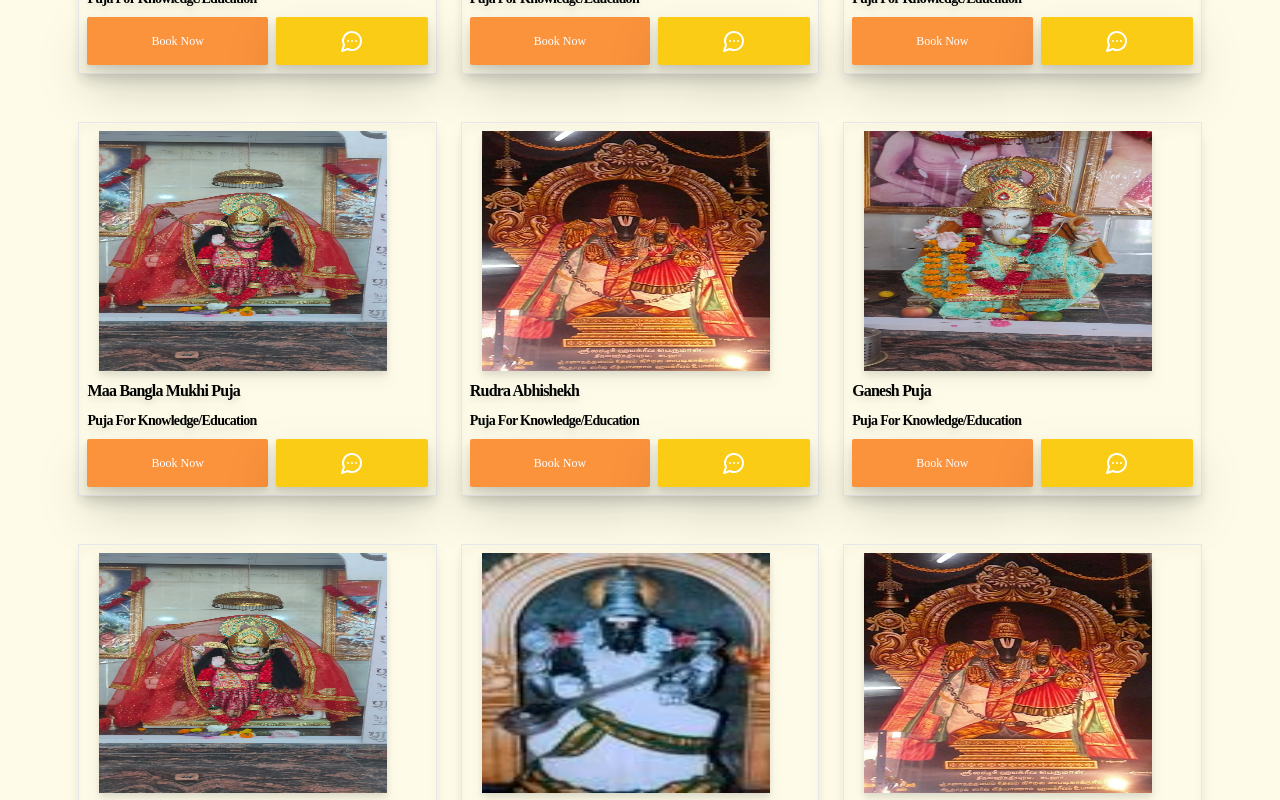
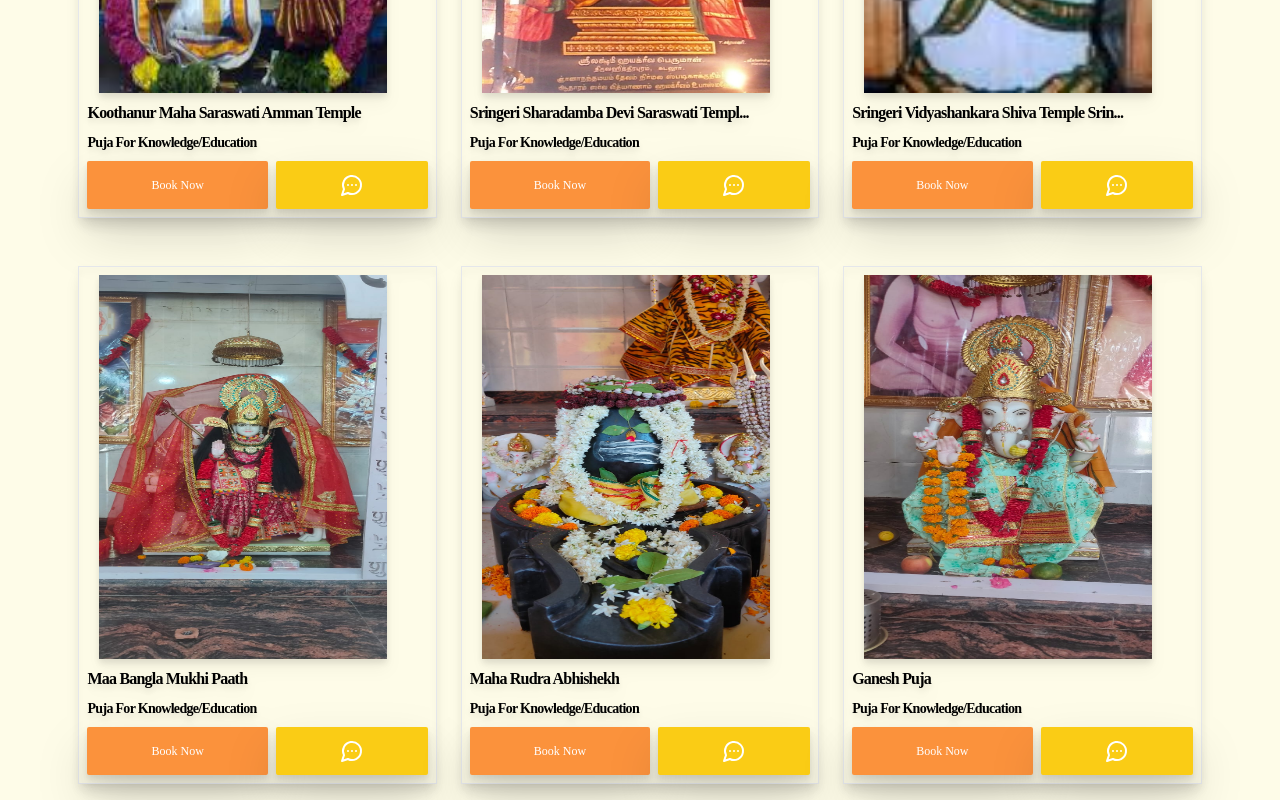
Before and after one commit to Akanksha4127/Pitambra, a React (Vite) app: page /index in a window 1280 px wide. Shown: the part 680-1480 px from the top of the page. Built offline with nearby package versions, Linux system fonts and the light colour scheme.

Commit message:
small bugs

```diff
--- a/src/Pages/E-Puja/index.jsx
+++ b/src/Pages/E-Puja/index.jsx
@@ -2,7 +2,7 @@ import React from "react";
 import ButtonWrapper from "../../Component/Button";
 import { Link, useNavigate } from "react-router-dom";
 import { ArrowRight, IndianRupee, Mail, MessageCircleMore, Phone } from "lucide-react";
-import { Demo1, Demo2, Demo3, Ganesh, Bhagwan1, Radhe, Ram, Matarani } from "../../utility/E-PujaImages";
+import { Demo1, Demo2, Demo3, Ganesh, Bhagwan1, Radhe, Ram, Matarani, Shiv, Hanuman } from "../../utility/E-PujaImages";
 
 function Index() {
   const ProductCard = ({ Photo, Name, About, Price, onClick }) => {
@@ -11,7 +11,7 @@ function Index() {
         <section className="">
           <img
             src={Photo}
-            className="w-72 h-60 hover:scale-105 transition duration-200 ease-in-out mx-3"
+            className="w-72 h-96 hover:scale-105 transition duration-200 ease-in-out mx-3"
           />
         </section>
         <h1 className="text-md tracking-tighter font-bold text-black">
@@ -67,14 +67,14 @@ function Index() {
         />
         <ProductCard
           Photo={Matarani}
-          Name={"Maa Bangla Mukhi Puja"}
+          Name={"Maa Bangla Mukhi Paath"}
           About={"Puja For Knowledge/Education"}
           Price={"1151"}
           onClick={() => navigate("#")}
         />
         <ProductCard
-          Photo={Demo2}
-          Name={"Rudra Abhishekh"}
+          Photo={Shiv}
+          Name={"Maha Rudra Abhishekh"}
           About={"Puja For Knowledge/Education"}
           Price={"1151"}
           onClick={() => navigate("#")}
@@ -87,15 +87,15 @@ function Index() {
           onClick={() => navigate("#")}
         />
         <ProductCard
-          Photo={Matarani}
-          Name={"Mata rani Puja"}
+          Photo={Hanuman}
+          Name={"Hanuman Ji ki Vishesh Pujan"}
           About={"Puja For Knowledge/Education"}
           Price={"1151"}
           onClick={() => navigate("#")}
         />
         <ProductCard
-          Photo={Demo3}
-          Name={"Sringeri Vidyashankara Shiva Temple Srin..."}
+          Photo={Ram}
+          Name={"Shri Ramchandra ji ki Vishesh Pujan"}
           About={"Puja For Knowledge/Education"}
           Price={"1151"}
           onClick={() => navigate("#")}
--- a/src/Pages/MandirPhoto.jsx
+++ b/src/Pages/MandirPhoto.jsx
@@ -106,37 +106,37 @@ function MandirPhoto() {
           <img
             src={Nirman1}
             alt=""
-            className="hover:w-[30vw] hover:h-[40vh] lg:h-[35vh] lg:w-[20vw] transition duration-500 ease-in-out filter hover:brightness-150 backdrop-brightness-50"
+            className=" lg:h-[35vh] lg:w-[20vw] transition duration-500 ease-in-out filter hover:brightness-150 backdrop-brightness-50"
           />
           <img
             src={Nirman2}
             alt=""
-            className="hover:w-[30vw] hover:h-[40vh] lg:h-[35vh] lg:w-[20vw] transition duration-500 ease-in-out filter hover:brightness-150 backdrop-brightness-50"
+            className=" lg:h-[35vh] lg:w-[20vw] transition duration-500 ease-in-out filter hover:brightness-150 backdrop-brightness-50"
           />
           <img
             src={Nirman4}
             alt=""
-            className="hover:w-[30vw] hover:h-[40vh] lg:h-[35vh] lg:w-[20vw] transition duration-500 ease-in-out filter hover:brightness-150 backdrop-brightness-50"
+            className=" lg:h-[35vh] lg:w-[20vw] transition duration-500 ease-in-out filter hover:brightness-150 backdrop-brightness-50"
           />
           <img
             src={Nirman5}
             alt=""
-            className="hover:w-[30vw] hover:h-[40vh] lg:h-[35vh] lg:w-[20vw] transition duration-500 ease-in-out filter hover:brightness-150 backdrop-brightness-50"
+            className=" lg:h-[35vh] lg:w-[20vw] transition duration-500 ease-in-out filter hover:brightness-150 backdrop-brightness-50"
           />
           <img
             src={Nirman6}
             alt=""
-            className="hover:w-[30vw] hover:h-[40vh] lg:h-[35vh] lg:w-[20vw] transition duration-500 ease-in-out filter hover:brightness-150 backdrop-brightness-50"
+            className=" lg:h-[35vh] lg:w-[20vw] transition duration-500 ease-in-out filter hover:brightness-150 backdrop-brightness-50"
           />
           <img
             src={Nirman8}
             alt=""
-            className="hover:w-[30vw] hover:h-[40vh] lg:h-[35vh] lg:w-[20vw] transition duration-500 ease-in-out filter hover:brightness-150 backdrop-brightness-50"
+            className=" lg:h-[35vh] lg:w-[20vw] transition duration-500 ease-in-out filter hover:brightness-150 backdrop-brightness-50"
           />
           <img
             src={Nirman10}
             alt=""
-            className="hover:w-[30vw] hover:h-[40vh] lg:h-[35vh] lg:w-[20vw] transition duration-500 ease-in-out filter hover:brightness-150 backdrop-brightness-50"
+            className=" lg:h-[35vh] lg:w-[20vw] transition duration-500 ease-in-out filter hover:brightness-150 backdrop-brightness-50"
           />
         </div>
       </section>
--- a/src/utility/E-PujaImages.js
+++ b/src/utility/E-PujaImages.js
@@ -6,6 +6,8 @@ import radhe from "../assets/E-puja/Radhe.jpg";
 import ram from "../assets/E-puja/Ram.jpg";
 import matarani from "../assets/E-puja/Matarani.jpg";
 import bhagwan1 from "../assets/E-puja/Bhagwan1.jpg";
+import shiv from "../assets/E-puja/Shiv.jpg";
+import hanuman from "../assets/E-puja/Hanuman.jpg";
 
 export const Demo1 = demo1
 export const Demo2 = demo2;
@@ -15,3 +17,5 @@ export const Matarani = matarani;
 export const Bhagwan1 = bhagwan1;
 export const Ram = ram;
 export const Radhe = radhe;
+export const Hanuman = hanuman;
+export const Shiv = shiv;
```
Also changed, not shown: src/assets/E-puja/Hanuman.jpg (added), src/assets/E-puja/Shiv.jpg (added).
